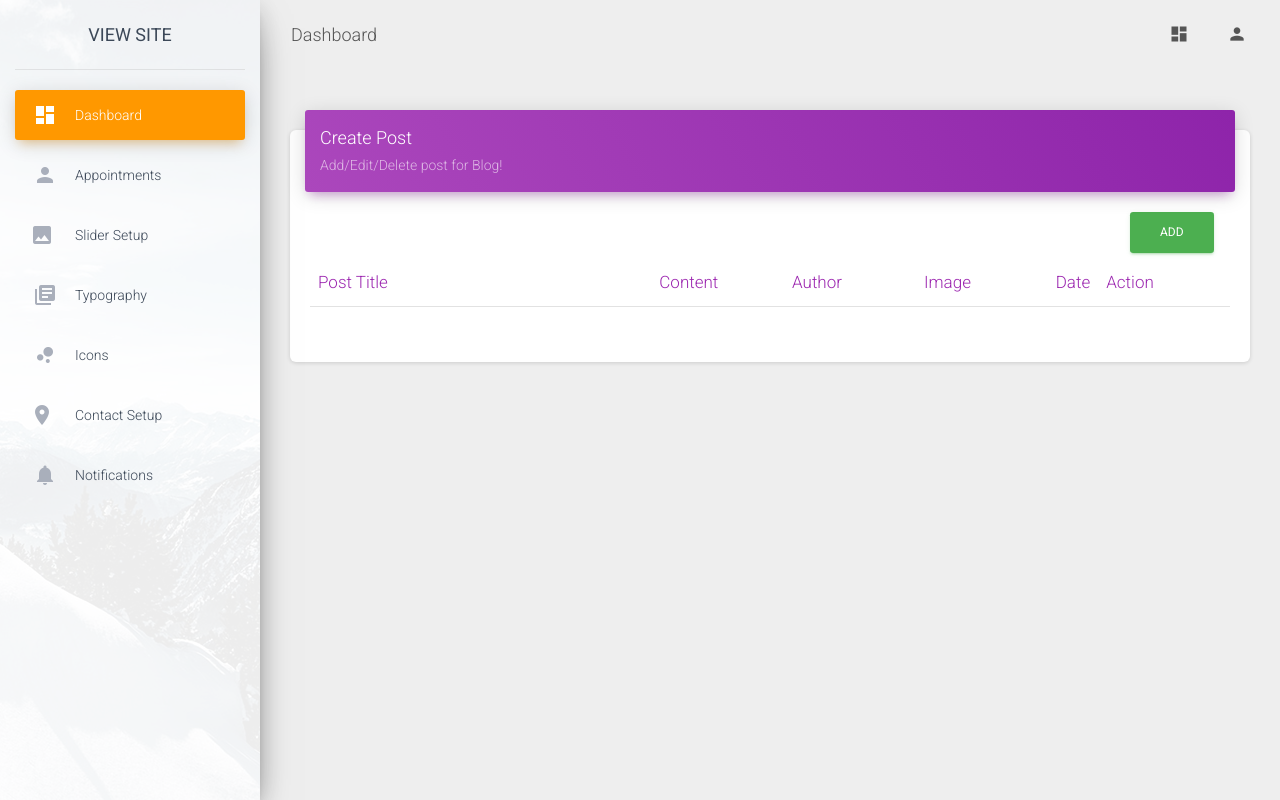
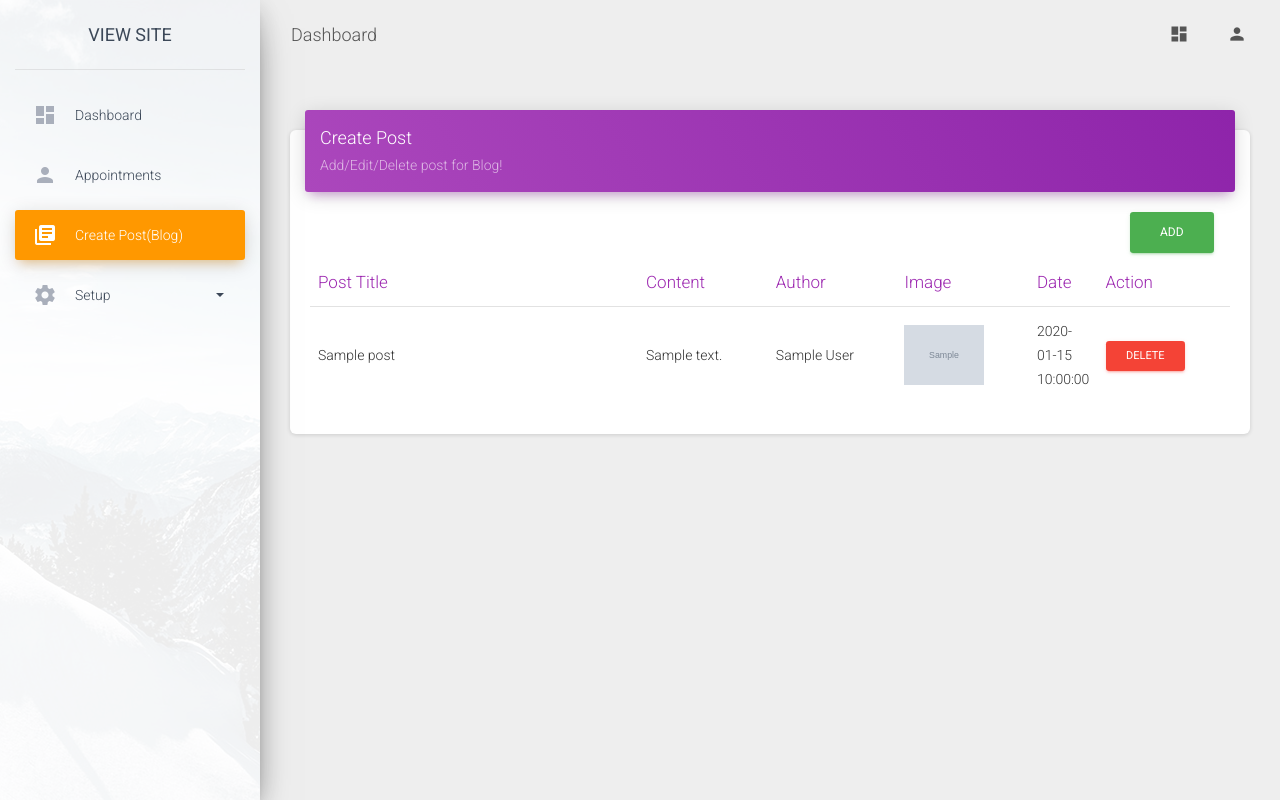
Before and after one commit to udlnepal/pesthome, a CodeIgniter app: page /database/admin/create_post in a window 1280 px wide. Run offline with CodeIgniter, Linux system fonts and the light colour scheme; the visitor is signed in with stand-in values (Sample User, id 1); tables that the repository leaves empty or names only in its code hold one stand-in row (values such as "Sample post"); grey boxes marked "Sample" are stand-in pictures; lists and menus that the app fills with data are empty; some libraries are stand-ins or nearby versions.

Commit message:
sidebar admin panel fixed goodnite

```diff
--- a/application/controllers/admin/Create_post.php
+++ b/application/controllers/admin/Create_post.php
@@ -12,7 +12,8 @@ class Create_post extends Admin_controller{
 
 
 public function index(){
-	$data['contact_about']=$this->create_post_model->get_post_image_name();
+
+	$data['create_post']=$this->create_post_model->get_post_image_name();
 	$data['titlename']=$this->user_model->get_logged_user();
 	$this->display('admin/create_post',$data);
 }
@@ -23,9 +24,9 @@ public function do_upload()
 
 
 
-                $config['upload_path']          = './site_assets/uploads/slider';
+                $config['upload_path']          = './site_assets/uploads/blog';
                 $config['allowed_types']        = 'jpg|jpeg|png|gif|svg';
-                $config['file_name']='slider';
+                $config['file_name']='blog_image';
 
 
                 $this->load->library('upload', $config);
@@ -36,7 +37,7 @@ public function do_upload()
 
                         $error = array('error' => $this->upload->display_errors());
                      echo "i am still here"; exit;
-                        redirect('admin/slider_setup', $error);
+                        redirect('admin/create_post', $error);
 
                 }
                 else
@@ -60,11 +61,61 @@ if($test==0)
                             'full_path' => $this->upload->data('full_path'),
                     );
                        	$this->create_post_model->set_post_image_name($post_id,$data['file_name'],$data['full_path']);
-                        redirect('admin/slider_setup',$data);
+                        redirect('admin/create_post',$data);
 
                 }
         }
 
+
+
+
+      public function edit(){
+            $this->do_upload();
+        $ss_id = $this->uri->segment(4);
+
+        if (empty($ss_id))
+        {
+            echo "i two";exit;
+            show_404();
+        }
+         $this->load->helper('form');
+        $this->load->library('form_validation');
+
+    $data['sls'] = $this->create_post_model->get_post_image_byid($ss_id);
+    $titlename=$data['sls']['post_img_name'];
+    $data['create_post'] = $this->create_post_model->get_post_image_name();
+//echo "i reached here"; exit;
+           // $this->post_setup_model->set_post_name($ss_id,$titlename);
+
+            redirect('admin/create_post');
+         }
+
+
+    public function delete()
+        {
+        $post_id = $this->uri->segment(4);
+
+        if (empty($post_id))
+        {
+            show_404();
+        }
+        //  echo "i am here"; exit;
+        $create_post = $this->create_post_model->get_post_image_byid($post_id);
+        $file_path=$create_post['post_image_url'];
+
+
+//echo $file_path; exit;
+if(is_file($file_path)){
+        unlink($file_path);
+        echo 'File  has been deleted';
+      } else {
+        echo 'Could not delete file does not exist';
+      }
+        $this->create_post_model->delete_post($post_id);
+        redirect( base_url() . 'admin/create_post');
+        }
+
+
 /* write above here */
 }
 ?>
--- a/application/models/Create_post_model.php
+++ b/application/models/Create_post_model.php
@@ -17,6 +17,8 @@ class Create_post_model extends CI_Model {
             'post_image_url'=>$full_path,
             'post_title'=>$this->input->post('post_title'),
             'post_content'=>$this->input->post('post_content'),
+            'post_author'=>$this->input->post('post_author'),
+            'post_date'=> date('M j, Y'),
             'post_status'=>"unpublished",
 
 
@@ -57,7 +59,7 @@ class Create_post_model extends CI_Model {
     }
 
 
- public function delete_slider($post_id)
+ public function delete_post($post_id)
     {
         $this->db->where('post_id', $post_id);
         return $this->db->delete('create_post');
--- a/application/views/admin/create_post.php
+++ b/application/views/admin/create_post.php
@@ -20,7 +20,10 @@
         							</tr>
         						</thead>
         						<tbody>
-        					<tr><td></td><td></td><td></td><td></td><td></td><td></td></tr>
+                      <?php foreach($create_post as $key=>$data): ?>
+        					<tr><td><?php echo $data['post_title'] ?></td><td><?php echo $data['post_content'] ?></td><td><?php echo $data['post_author'] ?></td><td><img style="width:80px;" src="<?php echo base_url('site_assets/uploads/blog/'.$data['post_image_name']) ?>"></td><td><?php echo $data['post_date'] ?></td><td>
+                    <a class="btn btn-danger btn-sm" href="<?php echo base_url('admin/create_post/delete/'.$data['post_id'])?>">Delete</a></td></tr>
+                <?php endforeach; ?>
                     </tbody>
         					</table>
 
@@ -59,7 +62,7 @@
   			<div class="input-group-prepend">
     			<span class="input-group-text">Author</span>
   			</div>
-  			<input  class="form-control" name="author" id="author"  value="<?php echo ucfirst($titlename); ?>">
+  			<input  class="form-control" name="post_author" id="author"  value="<?php echo ucfirst($titlename); ?>">
 		</div>
 		<div class="input-group mb-3">
   			<div class="input-group-prepend">
--- a/application/views/admin_templates/sidebar.php
+++ b/application/views/admin_templates/sidebar.php
@@ -4,6 +4,11 @@
 
         Tip 2: you can also add an image using data-image tag
     -->
+
+    <?php
+$classvalue=$this->uri->segment(2);
+
+     ?>
       <div class="logo">
         <a href="<?php echo base_url(); ?>" class="simple-text logo-normal" target="_blank">
           View Site
@@ -11,48 +16,50 @@
       </div>
       <div class="sidebar-wrapper">
         <ul class="nav">
-          <li class="nav-item active  ">
+          <li class="nav-item <?php if (empty($classvalue)) echo "active" ?> ">
             <a class="nav-link" href="<?php echo base_url('admin'); ?>">
               <i class="material-icons">dashboard</i>
               <p>Dashboard</p>
             </a>
           </li>
-          <li class="nav-item ">
+          <li class="nav-item  <?php if ($classvalue=='appointments') echo "active" ?>  ">
             <a class="nav-link" href="<?php echo base_url('admin/appointments') ?>">
               <i class="material-icons">person</i>
               <p>Appointments</p>
             </a>
           </li>
+
+          <li class="nav-item   <?php if ($classvalue=='create_post') echo "active" ?>  ">
+            <a class="nav-link" href="<?php echo base_url('admin/create_post') ?>">
+              <i class="material-icons">library_books</i>
+              <p>Create Post(Blog)</p>
+            </a>
+          </li>
+
         <li class="nav-item ">
+            <a class="nav-link collapsed" data-toggle="collapse" href="#pagesExamples" aria-expanded="false">
+              <i class="material-icons">settings</i>
+              <p> Setup
+                <b class="caret"></b>
+              </p>
+            </a>
+            <div class="collapse <?php if ($classvalue=='slider_setup' or $classvalue=='contact_setup')   echo "show"?>" id="pagesExamples" style="">
+              <ul class="nav">
+                <li class="nav-item <?php if ($classvalue=='slider_setup') echo "active" ?> ">
                   <a class="nav-link" href="<?php echo base_url('admin/slider_setup') ?>">
                     <i class="material-icons">photos</i>
                   <p>Slider Setup</p>
                   </a>
                 </li>
-          <li class="nav-item ">
-            <a class="nav-link" href="./typography.html">
-              <i class="material-icons">library_books</i>
-              <p>Typography</p>
-            </a>
-          </li>
-          <li class="nav-item ">
-            <a class="nav-link" href="./icons.html">
-              <i class="material-icons">bubble_chart</i>
-              <p>Icons</p>
-            </a>
-          </li>
-          <li class="nav-item ">
+                <li class="nav-item <?php if ($classvalue=='contact_setup') echo "active" ?> ">
                   <a class="nav-link" href="<?php echo base_url('admin/contact_setup'); ?>">
                     <i class="material-icons">location_ons</i>
                     <p>Contact Setup</p>
                   </a>
+              </ul>
+            </div>
           </li>
-          <li class="nav-item ">
-            <a class="nav-link" href="./notifications.html">
-              <i class="material-icons">notifications</i>
-              <p>Notifications</p>
-            </a>
-          </li>
+
           <!-- <li class="nav-item active-pro ">
                 <a class="nav-link" href="./upgrade.html">
                     <i class="material-icons">unarchive</i>
--- a/application/views/site_templates/navigation.php
+++ b/application/views/site_templates/navigation.php
@@ -31,7 +31,7 @@
 				</ul>
 			</li> -->
 
-			<li class="menu-item "><a href="#">Blog</a></li>
+			<li class="menu-item "><a href="<?php echo base_url('blog'); ?>">Blog</a></li>
 			<!-- <li class="menu-item "><a href="../shop/index.html">Shop page</a></li> -->
 			<li class="menu-item"><a href="<?php echo base_url('site/contact'); ?>">Contact Us</a></li>
 		</ul>
--- a/site_assets/css/sm-grid.css
+++ b/site_assets/css/sm-grid.css
@@ -666,3 +666,7 @@ border-radius: 25px;
 .flexslider{
   margin:0 !important;
 }
+.btn-group.bootstrap-select.open .caret, .dropdown.open .caret, .dropup.open .caret, a[aria-expanded=true] .caret, a[data-toggle=collapse][aria-expanded=true] .caret {
+    filter: progid:DXImageTransform.Microsoft.BasicImage(rotation=2);
+    transform: rotate(180deg);
+}
```
Also changed, not shown: application/controllers/Blog.php (+4 -19 lines), site_assets/uploads/blog/blog_image.jpg (added), site_assets/uploads/slider/slider.jpg. Lines whose indentation alone changed are shown as unchanged.
